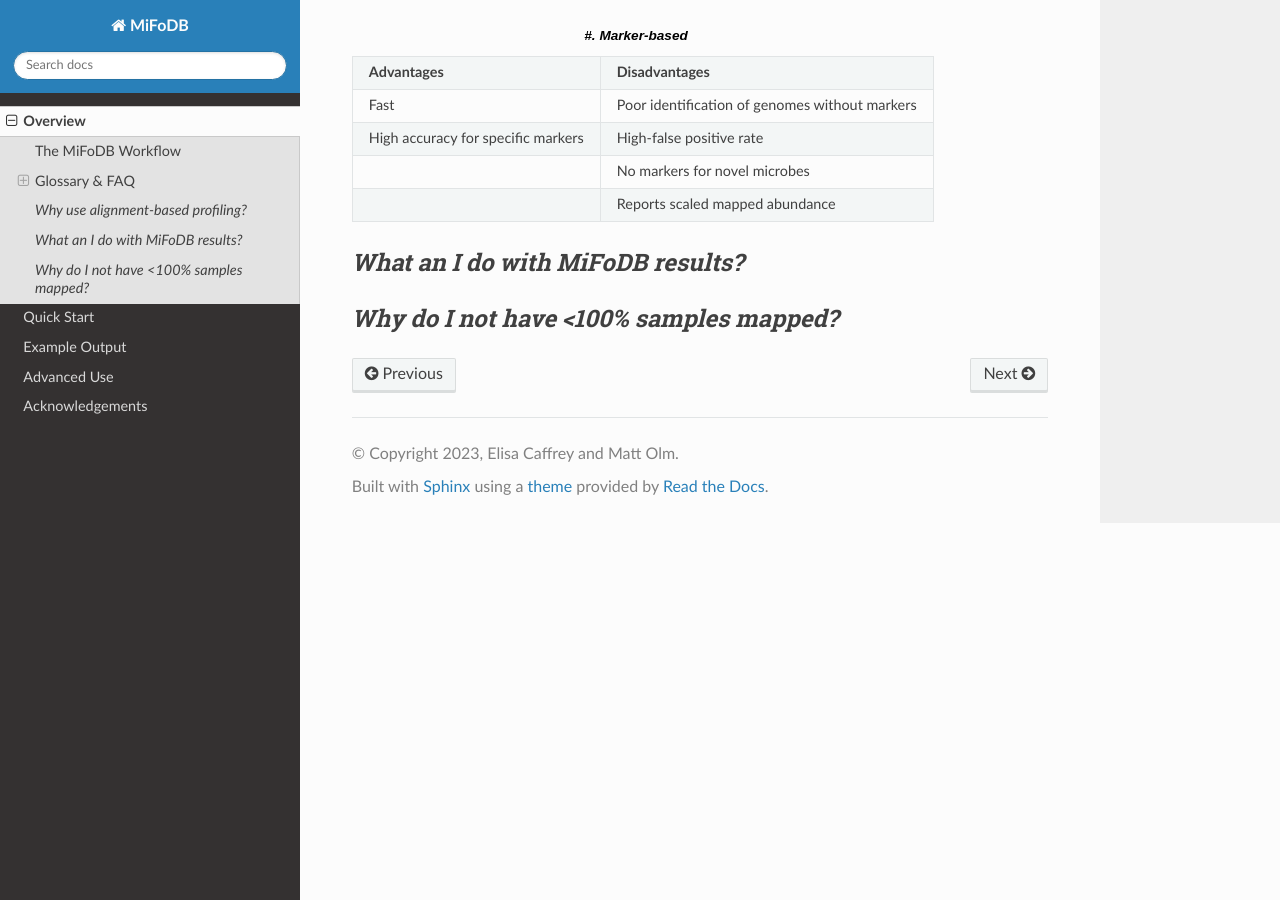
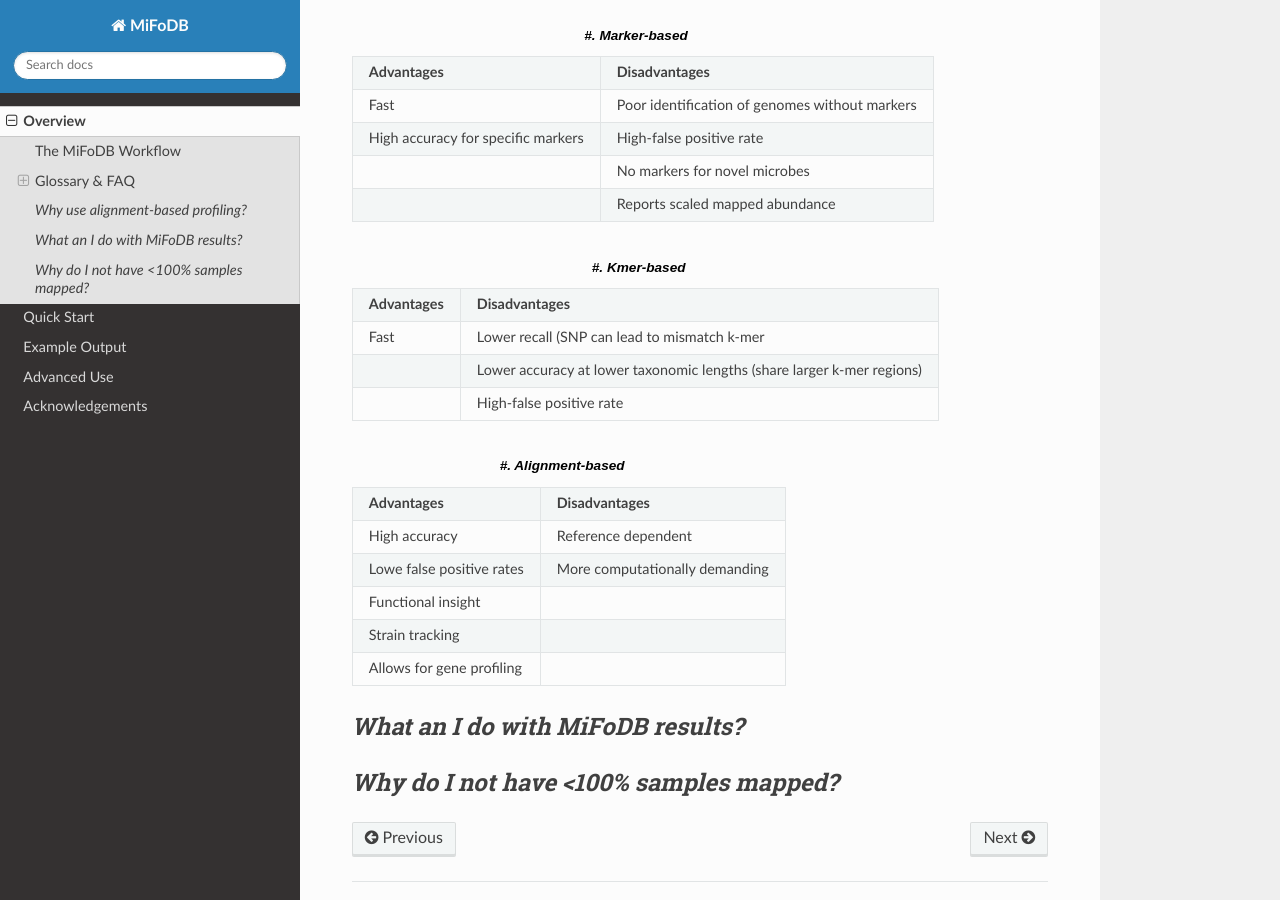
Before and after one commit to elisacaffrey/MiFoDB, a Sphinx documentation site: the page built from docs/source/overview.rst, in a window 1280 px wide and 900 px high, scrolled down 1145 px. Built offline with Sphinx 7.4.7 and the Read the Docs theme 2.0.0, drawn with Linux system fonts in a browser that asks for light colours.

Commit message:
Update overview.rst

```diff
--- a/docs/source/overview.rst
+++ b/docs/source/overview.rst
@@ -42,6 +42,22 @@ There are three main methods currently used for metagenome profiling, each with
   ,No markers for novel microbes
   ,Reports scaled mapped abundance
 
+.. csv-table:: **#. Kmer-based**
+
+  **Advantages**,**Disadvantages**
+  Fast, Lower recall (SNP can lead to mismatch k-mer
+  ,Lower accuracy at lower taxonomic lengths (share larger k-mer regions)
+  ,High-false positive rate
+
+.. csv-table:: **#. Alignment-based**
+
+  **Advantages**,**Disadvantages**
+  High accuracy, Reference dependent
+  Lowe false positive rates,More computationally demanding
+  Functional insight,
+  Strain tracking,
+  Allows for gene profiling,
+
 *What an I do with MiFoDB results?*
 +++++++++++++++++++++++++++++++++++++++++++++++++++++++++++++++++++++
 
```
